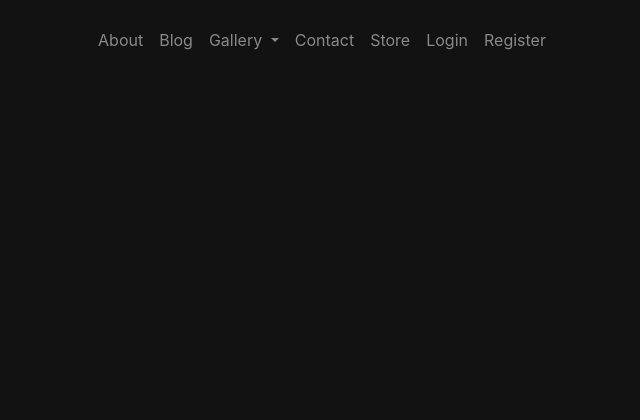
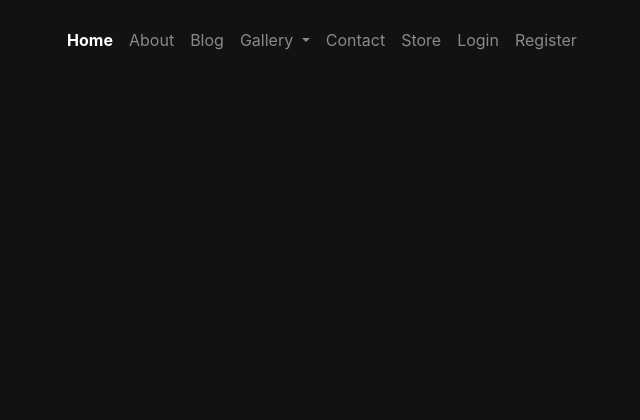
Before and after one commit to jboyd8/jamieboydphotography, a Django app: page / in a window 1280 px wide. Shown: the top 420 px of the page, without its empty margins (318-958 px from the left). Run offline with Django 3.2, Linux system fonts and the light colour scheme; some libraries are stand-ins or nearby versions.

Commit message:
feat: added active class for register and home option

```diff
--- a/templates/partials/_header.html
+++ b/templates/partials/_header.html
@@ -11,6 +11,9 @@
   <!-- Link to website pages -->
   <div class="collapse navbar-collapse options" id="navbarSupportedContent">
     <ul class="navbar-nav">
+      <li class="nav-item {{ index }}">
+        <a class="nav-link" href="{% url 'index' %}">Home</a>
+      </li>
       <li class="nav-item {{ about }}">
         <a class="nav-link" href="{% url 'about' %}">About <span class="sr-only">(current)</span></a>
       </li>
@@ -43,7 +46,7 @@
       <li class="nav-item {{ login }}">
         <a class="nav-link" href="{% url 'login' %}" >Login</a>
       </li>
-      <li class="nav-item">
+      <li class="nav-item {{ register }}">
         <a class="nav-link" href="{% url 'register' %}" >Register</a>
       </li>
       {% endif %}
--- a/templates/partials/_header2.html
+++ b/templates/partials/_header2.html
@@ -10,8 +10,11 @@
   <!-- Link to website pages -->
   <div class="collapse navbar-collapse options2" id="navbarSupportedContent">
     <ul class="navbar-nav">
+      <li class="nav-item {{ index }}">
+        <a class="nav-link" href="{% url 'index' %}">Home</a>
+      </li>
       <li class="nav-item {{ about }}">
-        <a class="nav-link" href="{% url 'about' %}">About <span class="sr-only">(current)</span></a>
+        <a class="nav-link" href="{% url 'about' %}">About</a>
       </li>
       <li class="nav-item">
         <a class="nav-link" href="#">Blog</a>
@@ -39,10 +42,10 @@
         <a class="nav-link" href="{% url 'logout' %}" >Logout</a>
       </li>
       {% else %}
-      <li class="nav-item">
+      <li class="nav-item {{ login }}">
         <a class="nav-link" href="{% url 'login' %}" >Login</a>
       </li>
-      <li class="nav-item">
+      <li class="nav-item {{ register }}">
         <a class="nav-link" href="{% url 'register' %}" >Register</a>
       </li>
       {% endif %}
```
